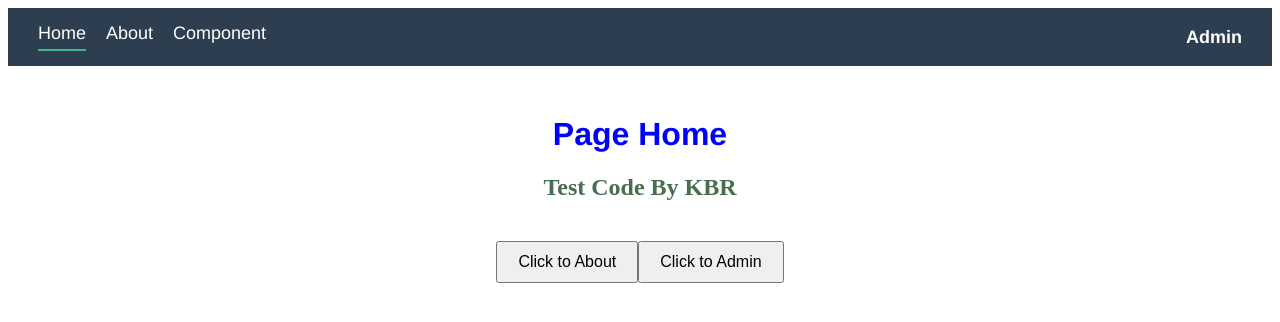
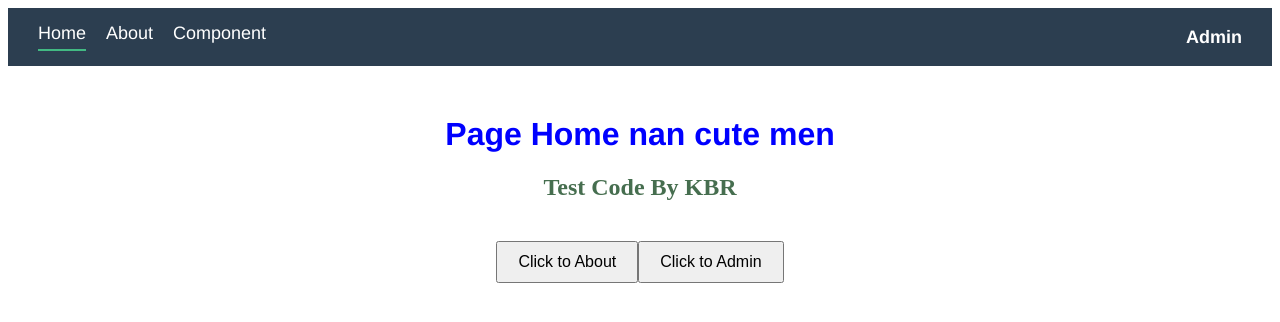
Before and after one commit to KONGBARANG/BARANG-KONG, a Vue app: page / in a window 1280 px wide. Shown: the top 322 px of the page. Built offline with nearby package versions, Linux system fonts and the light colour scheme.

Commit message:
Update Home.vue

```diff
--- a/src/views/Home.vue
+++ b/src/views/Home.vue
@@ -1,6 +1,6 @@
 <template>
   <div class="home">
-    <h1>Page Home</h1>
+    <h1>Page Home nan cute men</h1>
 
     <h2>Test Code By KBR</h2>
 
```
